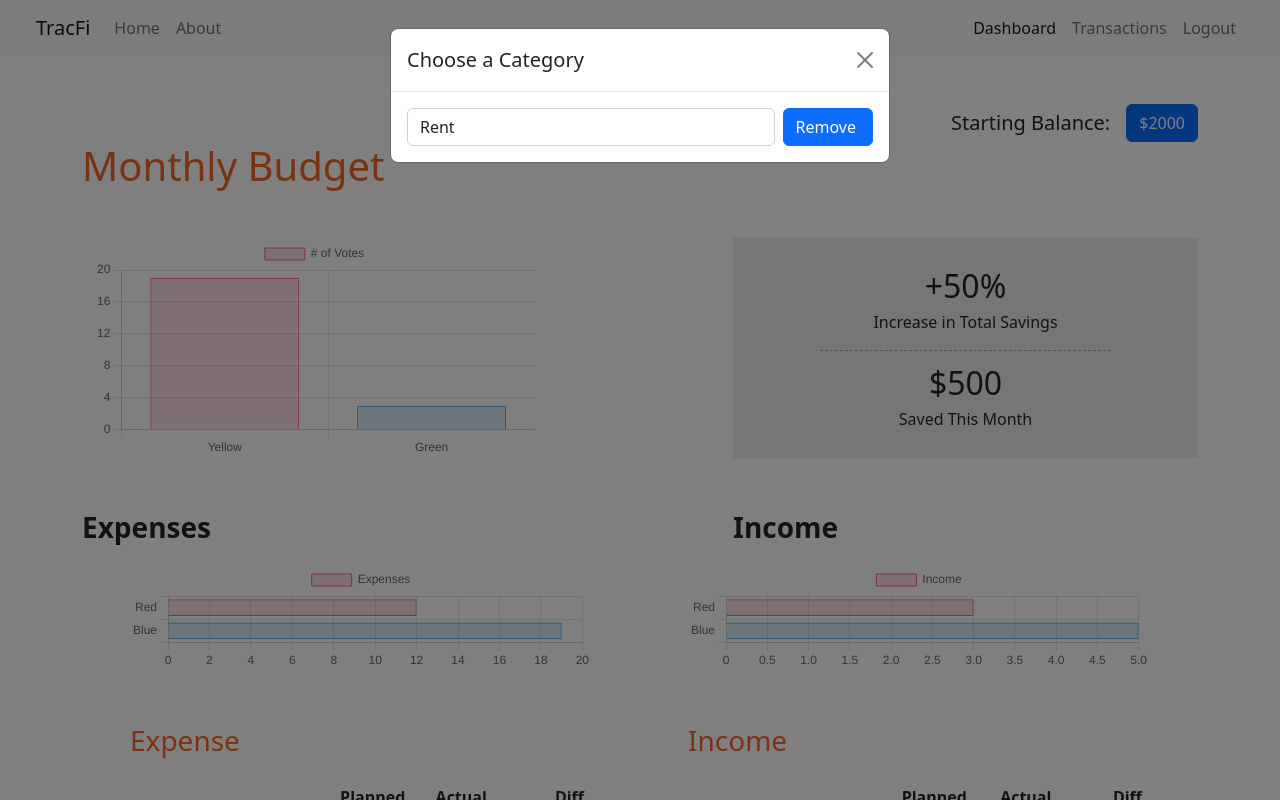
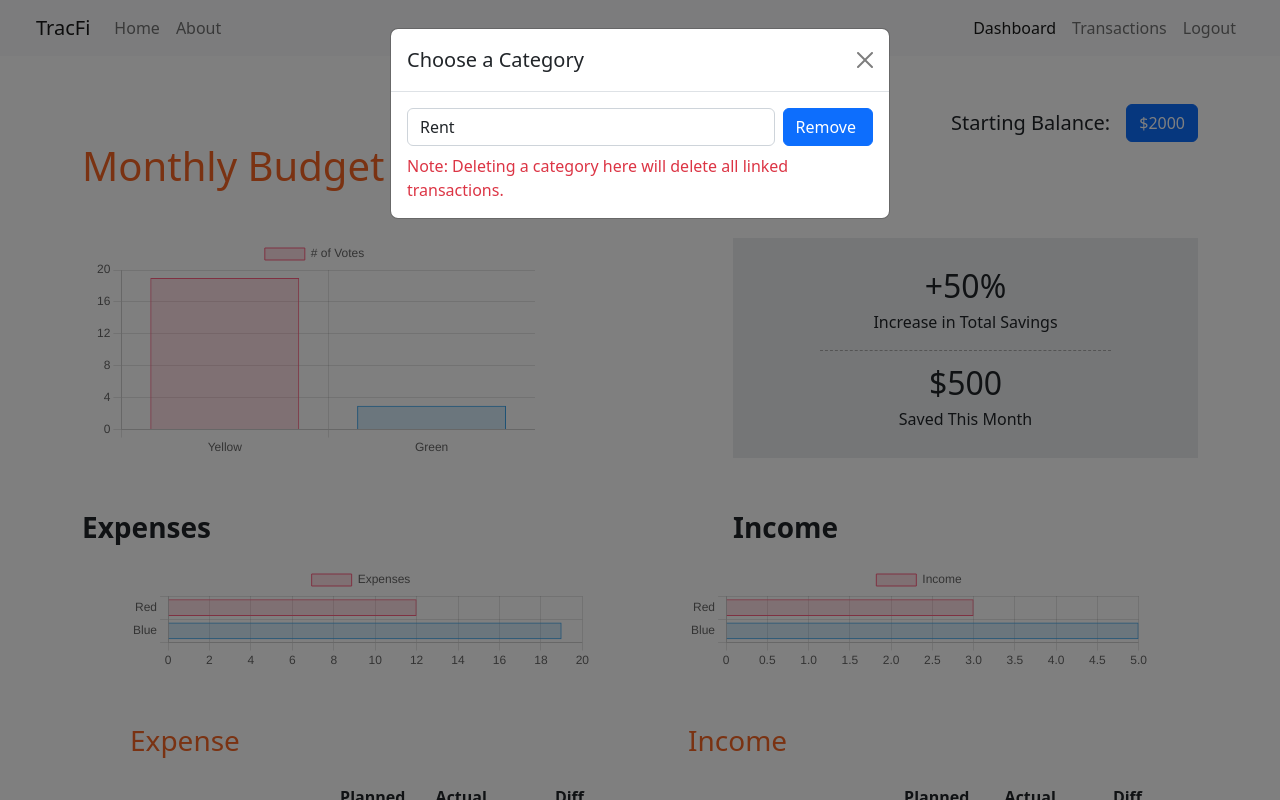
Before and after one commit to cthomas4293/BudgetWebsite, a Flask app: page /dashboard in a window 1280 px wide, after a click on "Remove". Run offline with Flask 2, Linux system fonts and the light colour scheme; a user stored in the database is signed in; data comes from the database, SQL or seed files in the repository; both versions use the stored data as it was after the commit; data that the repository does not hold is empty; parts of the project's set-up code (start-up, migrations or seed data) failed here and were passed over; some libraries are stand-ins or nearby versions.

Commit message:
ver 1.0.1 - Updated deletion on dash board

```diff
--- a/testwebsite/testwebsite/models.py
+++ b/testwebsite/testwebsite/models.py
@@ -28,7 +28,8 @@
     user_id = db.Column(db.Integer, db.ForeignKey('user.id'), nullable=False)
     name = db.Column(db.String(20), nullable=False)
     planned_amount = db.Column(db.Integer, nullable=False)
-    expense_transactions = db.relationship('ExpenseTransactions', backref='exp_category_name', lazy=True)
+    expense_transactions = db.relationship('ExpenseTransactions', cascade='all, delete', backref='exp_category_name',
+                                           lazy=True)
 
     def __repr__(self):
         return f"Expense Category('{self.name}', '{self.planned_amount}')"
@@ -39,7 +40,7 @@
     user_id = db.Column(db.Integer, db.ForeignKey('user.id'), nullable=False)
     name = db.Column(db.String(20), nullable=False)
     planned_amount = db.Column(db.Integer, nullable=False)
-    income_transactions = db.relationship('IncomeTransactions', backref='inc_category_name', lazy=True)
+    income_transactions = db.relationship('IncomeTransactions', cascade='all, delete', backref='inc_category_name', lazy=True)
 
     def __repr__(self):
         return f"Income Category('{self.name}', '{self.planned_amount}')"
--- a/testwebsite/testwebsite/routes.py
+++ b/testwebsite/testwebsite/routes.py
@@ -29,21 +29,6 @@
     return render_template(".///index.html", title=title)
 
 
-@app.route("/register", methods=['POST', 'GET'])
-def register():
-    if current_user.is_authenticated:
-        return redirect(url_for('home'))
-    form = RegisterForm()
-    if form.validate_on_submit():
-        hashed_password = bcrypt.generate_password_hash(form.password.data).decode('utf-8')
-        user = User(username=form.username.data, email=form.email.data, password=hashed_password)
-        db.session.add(user)
-        db.session.commit()
-        flash(f'Account created for {form.username.data}!, you are now able to login!', 'success')
-        return redirect(url_for('login'))
-    return render_template("./register.html", title="Register", form=form)
-
-
 @app.route("/login", methods=['POST', 'GET'])
 def login():
     if current_user.is_authenticated:
@@ -66,9 +51,19 @@
     return redirect(url_for('home'))
 
 
-@app.route("/about")
-def about():
-    return render_template("./about.html", title='About')
+@app.route("/register", methods=['POST', 'GET'])
+def register():
+    if current_user.is_authenticated:
+        return redirect(url_for('home'))
+    form = RegisterForm()
+    if form.validate_on_submit():
+        hashed_password = bcrypt.generate_password_hash(form.password.data).decode('utf-8')
+        user = User(username=form.username.data, email=form.email.data, password=hashed_password)
+        db.session.add(user)
+        db.session.commit()
+        flash(f'Account created for {form.username.data}!, you are now able to login!', 'success')
+        return redirect(url_for('login'))
+    return render_template("./register.html", title="Register", form=form)
 
 
 @app.route("/dashboard", methods=["POST", "GET"])
@@ -82,8 +77,10 @@
     add_income_category_form = AddIncomeCategoryForm()
     expense_categories = [category for category in ExpenseCategories.query.filter_by(user_id=current_user.id)]
     income_categories = [category for category in IncomeCategories.query.filter_by(user_id=current_user.id)]
-    expense_transaction_total = sum([i.amount for i in ExpenseTransactions.query.filter_by(user_id=current_user.id).all()])
-    income_transaction_total = sum([i.amount for i in IncomeTransactions.query.filter_by(user_id=current_user.id).all()])
+    expense_transaction_total = sum(
+        [i.amount for i in ExpenseTransactions.query.filter_by(user_id=current_user.id).all()])
+    income_transaction_total = sum(
+        [i.amount for i in IncomeTransactions.query.filter_by(user_id=current_user.id).all()])
     expense_total = sum([amount.planned_amount for amount in expense_categories])
     income_total = sum([amount.planned_amount for amount in income_categories])
     if current_user.is_authenticated:
@@ -110,11 +107,11 @@
                 return redirect(url_for('dashboard'))
             # Removing Expense Category
             elif "RemoveExpense" in request.form.to_dict():
-                data = request.form.to_dict()
                 try:
-                    ExpenseCategories.query.filter_by(user_id=current_user.id, name=data['RemoveExpense']).delete()
+                    user = db.session.query(ExpenseCategories).filter(ExpenseCategories.user_id == current_user.id).first()
+                    db.session.delete(user)
                     db.session.commit()
-                    flash('Expense Removed', 'success')
+                    flash('Expense Category Removed', 'success')
                 except Err as e:
                     print(f'SQLAlchemy Error: {e}')
                     return redirect(url_for('dashboard'))
@@ -129,19 +126,25 @@
                 return redirect(url_for('dashboard'))
             # Removing Income Category
             elif "RemoveIncome" in request.form.to_dict():
-                data = request.form.to_dict()
                 try:
-                    IncomeCategories.query.filter_by(user_id=current_user.id, name=data['RemoveIncome']).delete()
+                    user = db.session.query(IncomeCategories).filter(IncomeCategories.user_id == current_user.id).first()
+                    db.session.delete(user)
                     db.session.commit()
                     flash('Income Category Removed!', 'success')
                 except Err as e:
                     print(f'SQLAlchemy Error: {e}')
                     return redirect(url_for('dashboard'))
                 return redirect(url_for('dashboard'))
-            # Error Page
             else:
-                print(request.form.to_dict())
-                return "<h1>Error</h1>"
+                return render_template('./dashboard.html', title='Dashboard', balance_form=balance_form,
+                                       add_expense_category_form=add_expense_category_form,
+                                       add_income_category_form=add_income_category_form,
+                                       expense_categories=expense_categories, income_categories=income_categories,
+                                       expense_total=expense_total, income_total=income_total,
+                                       starting_balance=starting_balance, exp_category_totals=exp_category_totals,
+                                       expense_transaction_total=expense_transaction_total,
+                                       income_transaction_total=income_transaction_total,
+                                       inc_category_totals=inc_category_totals)
         # GET Request
         else:
             return render_template('./dashboard.html', title='Dashboard', balance_form=balance_form,
@@ -170,10 +173,14 @@
             # Adding Expense Transaction
             if expense_form.validate_on_submit() and expense_form.exp_txn_description.data:
                 try:
-                    stmt = ExpenseTransactions(user_id=current_user.id,
-                                               amount=expense_form.exp_txn_amount.data,
-                                               description=expense_form.exp_txn_description.data,
-                                               category=form2['tx_category'])
+                    if len(form2.keys()) == 5:
+                        stmt = ExpenseTransactions(user_id=current_user.id,
+                                                   amount=expense_form.exp_txn_amount.data,
+                                                   description=expense_form.exp_txn_description.data,
+                                                   category=form2['tx_category'])
+                    else:
+                        flash('Please Enter a Category!', 'danger')
+                        return redirect(url_for('transactions'))
                     db.session.add(stmt)
                     db.session.commit()
                     flash('New Expense Transaction Added!', 'success')
@@ -227,3 +234,8 @@
                                    expense_categories=expense_categories,
                                    income_categories=income_categories, expense_table_data=expense_table_data,
                                    income_table_data=income_table_data)
+
+
+@app.route("/about")
+def about():
+    return render_template("./about.html", title='About')
--- a/testwebsite/testwebsite/templates/dashboard.html
+++ b/testwebsite/testwebsite/templates/dashboard.html
@@ -199,13 +199,17 @@
                             <button type="button" class="btn-close" data-bs-dismiss="modal" aria-label="Close"></button>
                           </div>
                           <div class="modal-body">
-                            <form class="d-flex" action="" method="POST">
-                                <label for="categories"></label><select class="me-2 form-control" name="RemoveExpense" id="categories">
+                            <form class="d-flex flex-column" action="" method="POST">
+                                <div class="d-flex">
+                                    <label for="categories"></label>
+                                    <select class="me-2 form-control" name="RemoveExpense" id="categories">
                                       {% for cat in expense_categories %}
                                           <option value="{{ cat.name }}">{{ cat.name }}</option>
                                         {% endfor %}
                                     </select>
-                                <button type="submit" value="RemoveIncome" class="btn btn-primary pe-3" data-bs-dismiss="modal">Remove</button>
+                                    <button type="submit" value="RemoveExpense" class="btn btn-primary pe-3" data-bs-dismiss="modal">Remove</button>
+                                </div>
+                                <span class="text-danger mt-2 fw-lighter">Note: Deleting a category here will delete all linked transactions.</span>
                             </form>
                           </div>
                         </div>
@@ -230,7 +234,7 @@
                         <th class="fw-light fst-italic">${{ income_transaction_total }}</th>
                         {% if -1 * (income_total - income_transaction_total) < income_total %}
                             <th class="fw-light fst-italic text-danger">
-                                -${{ -1 * (income_total - income_transaction_total) }}
+                                -${{ (income_total - income_transaction_total) }}
                             </th>
                             {% elif (income_total - income_transaction_total) == 0 %}
                                 <th class="fw-light fst-italic">
@@ -247,9 +251,13 @@
                             <td>{{ row.name }}</td>
                             <td>${{ row.planned_amount }}</td>
                             <td>${{ inc_category_totals[row.name] }}</td>
-                            {% if -1 * (row.planned_amount - inc_category_totals[row.name]) <= row.planned_amount %}
+                            {% if -1 * (row.planned_amount - inc_category_totals[row.name]) < row.planned_amount %}
                                 <td class="text-danger">
-                                    -${{ -1 * (row.planned_amount - inc_category_totals[row.name]) }}
+                                    -${{ (row.planned_amount - inc_category_totals[row.name]) }}
+                                </td>
+                                {% elif (row.planned_amount - inc_category_totals[row.name]) == 0 %}
+                                    <td>
+                                        ${{ (row.planned_amount - inc_category_totals[row.name]) }}
                                     </td>
                                 {% else %}
                                     <td class="text-success">
@@ -326,13 +334,16 @@
                             <button type="button" class="btn-close" data-bs-dismiss="modal" aria-label="Close"></button>
                           </div>
                           <div class="modal-body">
-                            <form class="d-flex" action="" method="POST">
+                            <form class="d-flex flex-column" action="" method="POST">
+                                <div class="d-flex">
                                     <select class="me-2 form-control" name="RemoveIncome" id="categories">
                                       {% for cat in income_categories %}
                                           <option value="{{ cat.name }}">{{ cat.name }}</option>
                                         {% endfor %}
                                     </select>
                                     <button type="submit" value="RemoveIncome" class="btn btn-primary pe-3" data-bs-dismiss="modal">Remove</button>
+                                </div>
+                                <span class="text-danger mt-2 fw-lighter">Note: Deleting a category here will delete all linked transactions.</span>
                             </form>
                           </div>
                         </div>
```
Also changed, not shown: testwebsite/testwebsite/templates/transactions.html (+2 -6 lines), testwebsite/testwebsite/site.db, 1 other file. Lines whose indentation alone changed are shown as unchanged.
